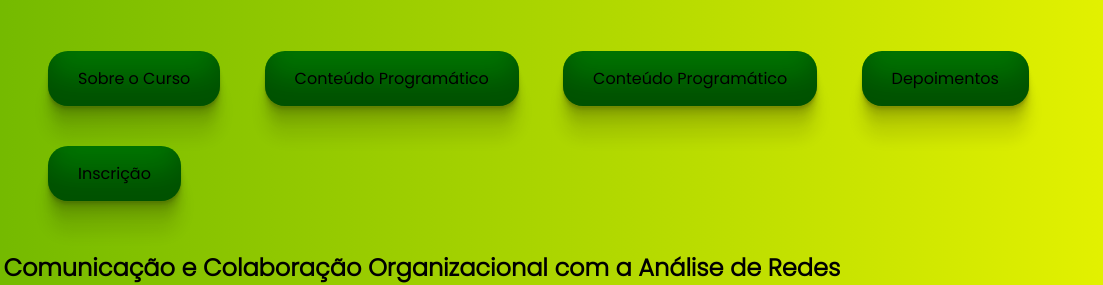
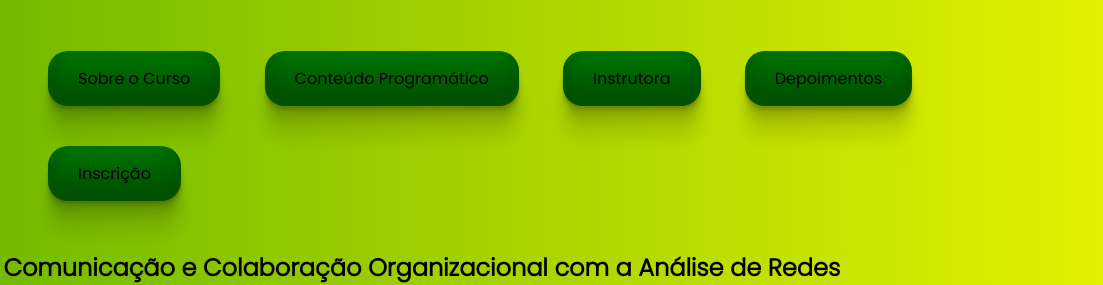
Before and after one commit to Zhennyn/Landing-page-Sa-de-Teste, a plain HTML site: page index.html in a window 1280 px wide. Shown: the top 285 px of the page, 177-1280 px from the left. Drawn offline with Linux system fonts and the light colour scheme; files whose address does not match are found by name.

Commit message:
Correção

```diff
--- a/index.html
+++ b/index.html
@@ -23,7 +23,7 @@
                 <li>Conteúdo Programático</li>
             </a>
             <a href="#">
-                <li>Conteúdo Programático</li>
+                <li>Instrutora</li>
             </a>
             <a href="#">
                 <li>Depoimentos</li>
```
